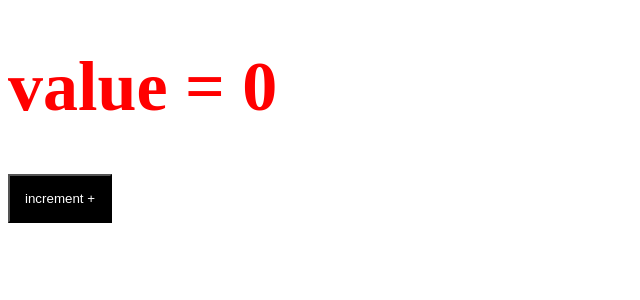
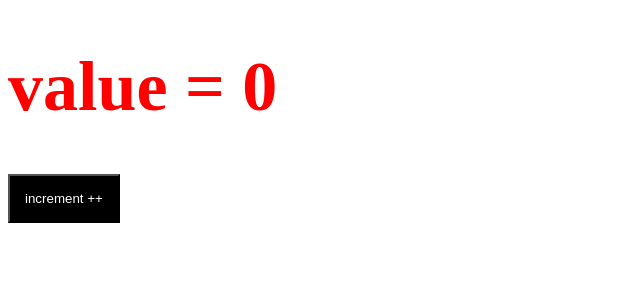
Before and after one commit to utimur/ci-cd, a React (Create React App) app: page / in a window 1280 px wide. Shown: the top 300 px of the page, without its empty margins (0-640 px from the left). Built offline with nearby package versions, Linux system fonts and the light colour scheme.

Commit message:
add another +

```diff
--- a/src/App.js
+++ b/src/App.js
@@ -12,7 +12,7 @@ function App() {
         style={{ background: 'black', color: 'white', padding: 15 }}
         onClick={increment}
       >
-        increment +
+        increment ++
       </button>
     </div>
   );
```
